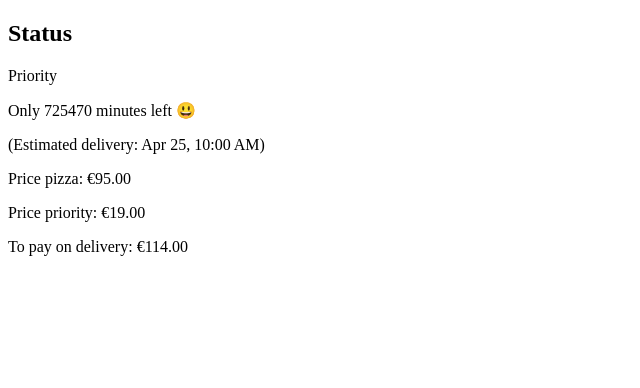
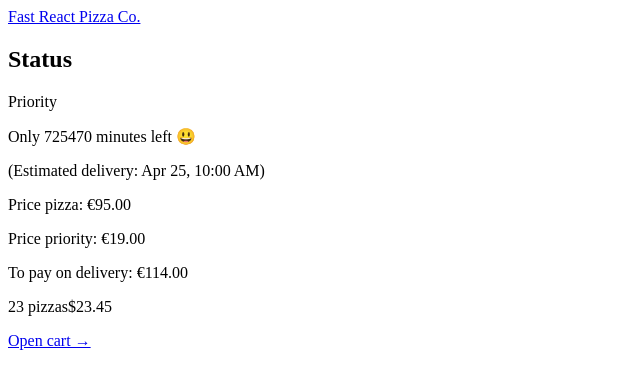
Before and after one commit to samspi-tech/fast-react-pizza, a React (Vite) app: page /order/1 in a window 1280 px wide. Shown: the top 388 px of the page, without its empty margins (0-640 px from the left). Built offline with nearby package versions, Linux system fonts and the light colour scheme.

Commit message:
add app layout

```diff
--- /dev/null
+++ b/src/features/cart/CartOverview.tsx
@@ -0,0 +1,15 @@
+import { Link } from 'react-router-dom';
+
+const CartOverview = () => {
+    return (
+        <div>
+            <p>
+                <span>23 pizzas</span>
+                <span>$23.45</span>
+            </p>
+            <Link to="/cart">Open cart &rarr;</Link>
+        </div>
+    );
+};
+
+export default CartOverview;
--- a/src/reactRouter/router.ts
+++ b/src/reactRouter/router.ts
@@ -1,4 +1,4 @@
 import { createBrowserRouter } from 'react-router-dom';
-import { routes } from './routes';
+import { appLayoutRoute } from './routes';
 
-export const router = createBrowserRouter(routes);
+export const router = createBrowserRouter(appLayoutRoute);
--- a/src/reactRouter/routes.ts
+++ b/src/reactRouter/routes.ts
@@ -2,9 +2,10 @@ import Cart from '@/features/cart/Cart';
 import Menu from '@/features/menu/Menu';
 import CreateOrder from '@/features/order/CreateOrder';
 import Order from '@/features/order/Order';
+import Applayout from '@/ui/Applayout';
 import Home from '@/ui/Home';
 
-export const routes = [
+const routes = [
     {
         path: '/',
         Component: Home,
@@ -26,3 +27,10 @@ export const routes = [
         Component: Order,
     },
 ];
+
+export const appLayoutRoute = [
+    {
+        Component: Applayout,
+        children: routes,
+    },
+];
--- /dev/null
+++ b/src/ui/Applayout.tsx
@@ -0,0 +1,17 @@
+import CartOverview from '@/features/cart/CartOverview';
+import Header from './Header';
+import { Outlet } from 'react-router-dom';
+
+const Applayout = () => {
+    return (
+        <div>
+            <Header />
+            <main>
+                <Outlet />
+            </main>
+            <CartOverview />
+        </div>
+    );
+};
+
+export default Applayout;
--- /dev/null
+++ b/src/ui/Header.tsx
@@ -0,0 +1,11 @@
+import { Link } from 'react-router-dom';
+
+const Header = () => {
+    return (
+        <header>
+            <Link to="/">Fast React Pizza Co.</Link>
+        </header>
+    );
+};
+
+export default Header;
```
